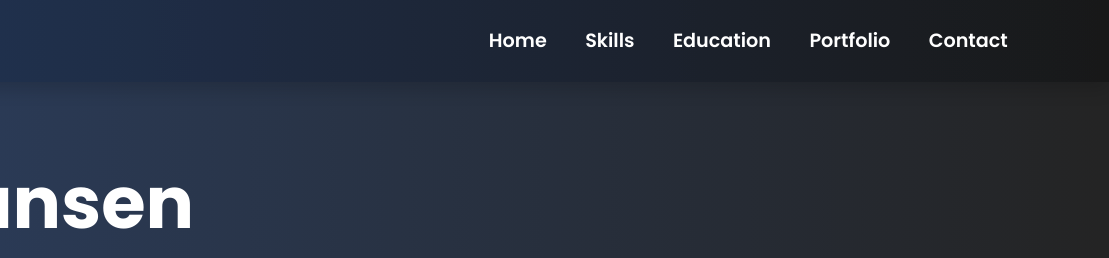
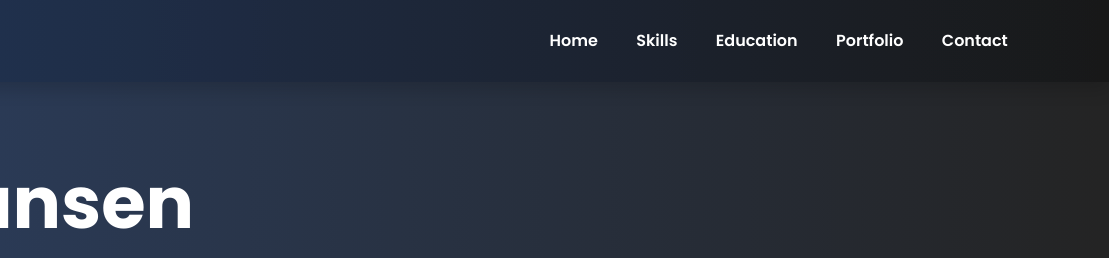
Before and after one commit to TutuyCosmos224/Portfolio-Website, a website: page index.html in a window 1280 px wide. Shown: the top 258 px of the page, 171-1280 px from the left. Drawn offline with nearby package versions, Linux system fonts and the light colour scheme.

Commit message:
fix font navbar

```diff
--- a/index.html
+++ b/index.html
@@ -25,12 +25,12 @@
           </button>
           <div class="collapse navbar-collapse justify-content-end" id="navbarSupportedContent">
             <ul class="navbar-nav ms-auto mb-2 mb-lg-0">
-              <li class="nav-item display-1--description"><a class="nav-link active" aria-current="page" href="#">Home</a></li>
-              <li class="nav-item display-1--description"><a class="nav-link" href="#skills">Skills</a></li>
-              <li class="nav-item display-1--description"><a class="nav-link" href="#education">Education</a></li>
-              <li class="nav-item display-1--description"><a class="nav-link" href="#portfolio">Portfolio</a></li>
-              <!-- <li class="nav-item display-1--description"><a class="nav-link" href="#">Experience</a></li> -->
-              <li class="nav-item display-1--description"><a class="nav-link" href="#footer">Contact</a>
+              <li class="nav-item display-1--navbar"><a class="nav-link active" aria-current="page" href="#">Home</a></li>
+              <li class="nav-item display-1--navbar"><a class="nav-link" href="#skills">Skills</a></li>
+              <li class="nav-item display-1--navbar"><a class="nav-link" href="#education">Education</a></li>
+              <li class="nav-item display-1--navbar"><a class="nav-link" href="#portfolio">Portfolio</a></li>
+              <!-- <li class="nav-item display-1--navbar"><a class="nav-link" href="#">Experience</a></li> -->
+              <li class="nav-item display-1--navbar"><a class="nav-link" href="#footer">Contact</a>
               </li>
             </ul>
             <!-- <button type="button" class="rounded-pill btn-rounded">
--- a/scss/components/_typography.scss
+++ b/scss/components/_typography.scss
@@ -151,4 +151,8 @@
             display: inline-block;
         }
     }
+
+    &--navbar{
+        font-family: 'Poppins', sans-serif;
+    }
 }
```
Also changed, not shown: assets/css/style.css, 1 other file.
